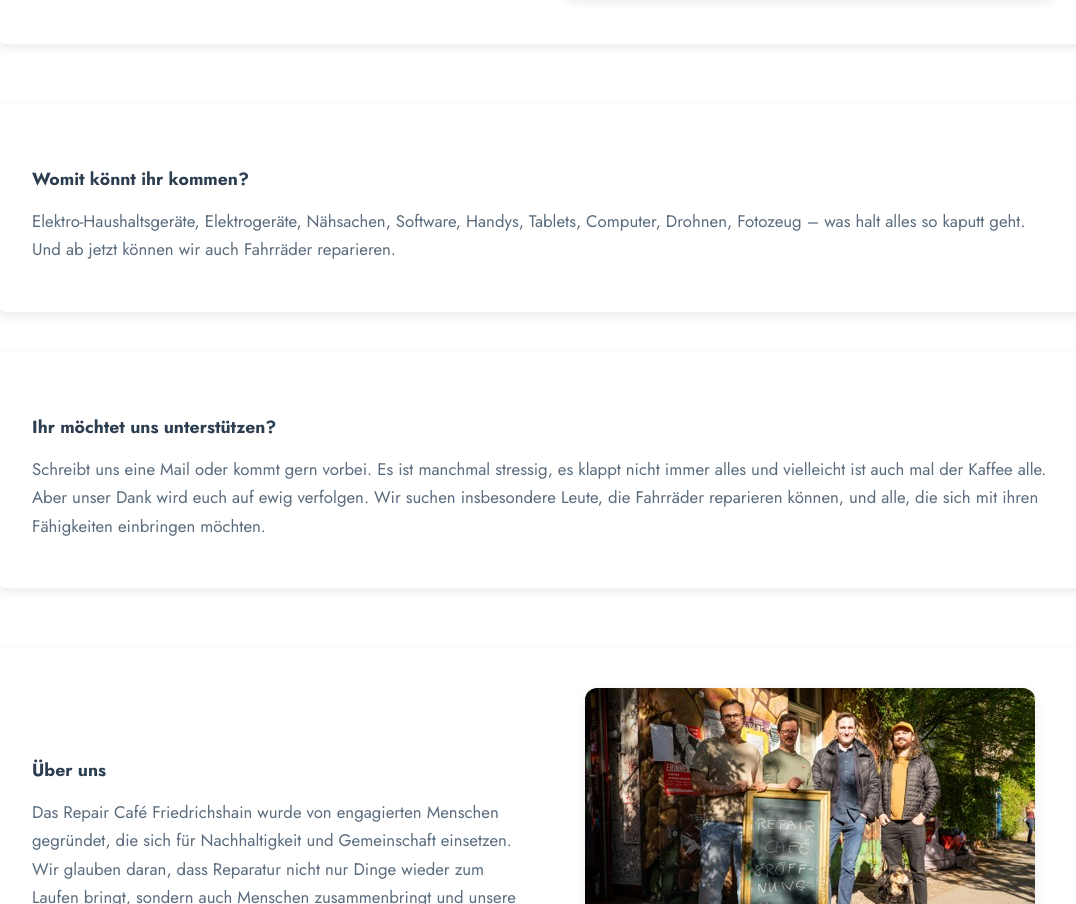
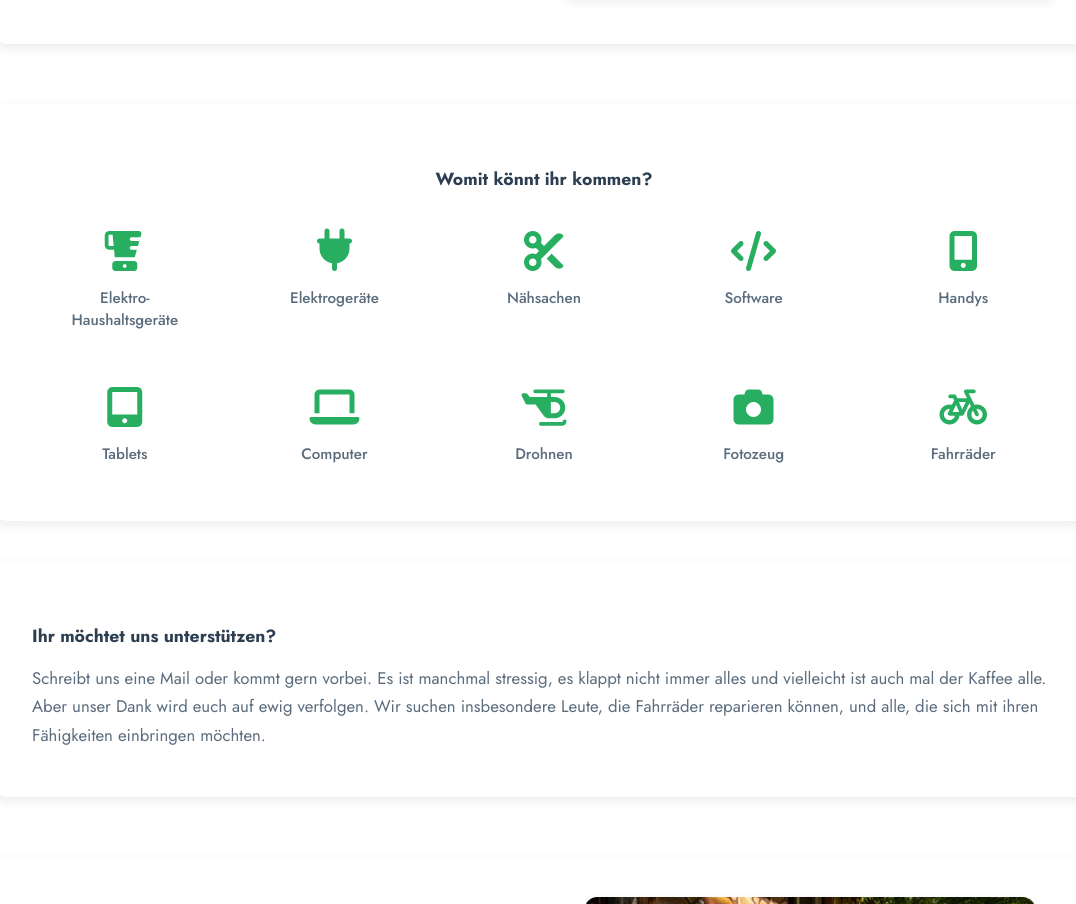
Before and after one commit to theHeathLee/Repair-Cafe, a Vue app: page / in a window 1280 px wide. Shown: the part 1369-2273 px from the top of the page, without its empty margins (96-1172 px from the left). Built offline with nearby package versions, Linux system fonts and the light colour scheme.

Commit message:
add icons

```diff
--- a/package.json
+++ b/package.json
@@ -8,6 +8,7 @@
     "lint": "npx vue-cli-service lint"
   },
   "dependencies": {
+    "@fortawesome/fontawesome-free": "^7.1.0",
     "core-js": "^3.8.3",
     "leaflet": "^1.9.4",
     "vue": "^3.2.13"
--- a/src/App.vue
+++ b/src/App.vue
@@ -41,9 +41,14 @@
         </div>
       </section>
 
-      <section class="info-card">
+      <section class="info-card bring-items-section">
         <h2>{{ bringHeading }}</h2>
-        <p>{{ bringText }}</p>
+        <div class="bring-items-grid">
+          <div v-for="item in bringItems" :key="item.name" class="bring-item">
+            <i :class="item.icon" class="bring-item-icon"></i>
+            <span class="bring-item-name">{{ item.name }}</span>
+          </div>
+        </div>
       </section>
 
       <section class="info-card">
@@ -285,6 +290,35 @@ export default {
       return this.currentLang === "de"
         ? "Elektro-Haushaltsgeräte, Elektrogeräte, Nähsachen, Software, Handys, Tablets, Computer, Drohnen, Fotozeug – was halt alles so kaputt geht. Und ab jetzt können wir auch Fahrräder reparieren."
         : "Household electrical appliances, electronic devices, sewing projects, software, mobile phones, tablets, computers, drones, camera gear – everything that tends to break. And from now on we can also repair bicycles.";
+    },
+    bringItems() {
+      if (this.currentLang === "de") {
+        return [
+          { name: "Elektro-Haushaltsgeräte", icon: "fas fa-blender" },
+          { name: "Elektrogeräte", icon: "fas fa-plug" },
+          { name: "Nähsachen", icon: "fas fa-cut" },
+          { name: "Software", icon: "fas fa-code" },
+          { name: "Handys", icon: "fas fa-mobile-alt" },
+          { name: "Tablets", icon: "fas fa-tablet-alt" },
+          { name: "Computer", icon: "fas fa-laptop" },
+          { name: "Drohnen", icon: "fas fa-helicopter" },
+          { name: "Fotozeug", icon: "fas fa-camera" },
+          { name: "Fahrräder", icon: "fas fa-bicycle" },
+        ];
+      } else {
+        return [
+          { name: "Household Appliances", icon: "fas fa-blender" },
+          { name: "Electronic Devices", icon: "fas fa-plug" },
+          { name: "Sewing Projects", icon: "fas fa-cut" },
+          { name: "Software", icon: "fas fa-code" },
+          { name: "Mobile Phones", icon: "fas fa-mobile-alt" },
+          { name: "Tablets", icon: "fas fa-tablet-alt" },
+          { name: "Computers", icon: "fas fa-laptop" },
+          { name: "Drones", icon: "fas fa-helicopter" },
+          { name: "Camera Gear", icon: "fas fa-camera" },
+          { name: "Bicycles", icon: "fas fa-bicycle" },
+        ];
+      }
     },
     supportHeading() {
       return this.currentLang === "de"
@@ -673,6 +707,46 @@ body {
   color: var(--text-secondary);
 }
 
+.bring-items-section {
+  text-align: center;
+}
+
+.bring-items-grid {
+  display: grid;
+  grid-template-columns: repeat(5, 1fr);
+  gap: var(--spacing-md);
+  margin-top: var(--spacing-md);
+  justify-items: center;
+}
+
+.bring-item {
+  display: flex;
+  flex-direction: column;
+  align-items: center;
+  gap: var(--spacing-xs);
+  padding: var(--spacing-sm);
+  border-radius: var(--radius-md);
+  transition: transform 0.2s ease, background-color 0.2s ease;
+}
+
+.bring-item:hover {
+  transform: translateY(-4px);
+  background-color: var(--bg-light);
+}
+
+.bring-item-icon {
+  font-size: 2.5rem;
+  color: var(--primary-color);
+  margin-bottom: var(--spacing-xs);
+}
+
+.bring-item-name {
+  font-size: 0.95rem;
+  color: var(--text-secondary);
+  text-align: center;
+  font-weight: 500;
+}
+
 .content h2 {
   margin-top: var(--spacing-md);
   margin-bottom: var(--spacing-sm);
@@ -723,6 +797,19 @@ body {
     font-size: 1.5rem;
   }
 
+  .bring-items-grid {
+    grid-template-columns: repeat(4, 1fr);
+    gap: var(--spacing-sm);
+  }
+
+  .bring-item-icon {
+    font-size: 2rem;
+  }
+
+  .bring-item-name {
+    font-size: 0.85rem;
+  }
+
   .location-section {
     grid-template-columns: 1fr;
     gap: var(--spacing-md);
@@ -764,6 +851,11 @@ body {
   .motto-section,
   .info-card {
     padding: var(--spacing-sm);
+  }
+
+  .bring-items-grid {
+    grid-template-columns: repeat(2, 1fr);
+    gap: var(--spacing-xs);
   }
 }
 
--- a/src/main.js
+++ b/src/main.js
@@ -1,5 +1,6 @@
 import { createApp } from 'vue'
 import App from './App.vue'
 import 'leaflet/dist/leaflet.css'
+import '@fortawesome/fontawesome-free/css/all.css'
 
 createApp(App).mount('#app')
```
Also changed, not shown: 1 other file (tests, documents, lock files or other folders).
